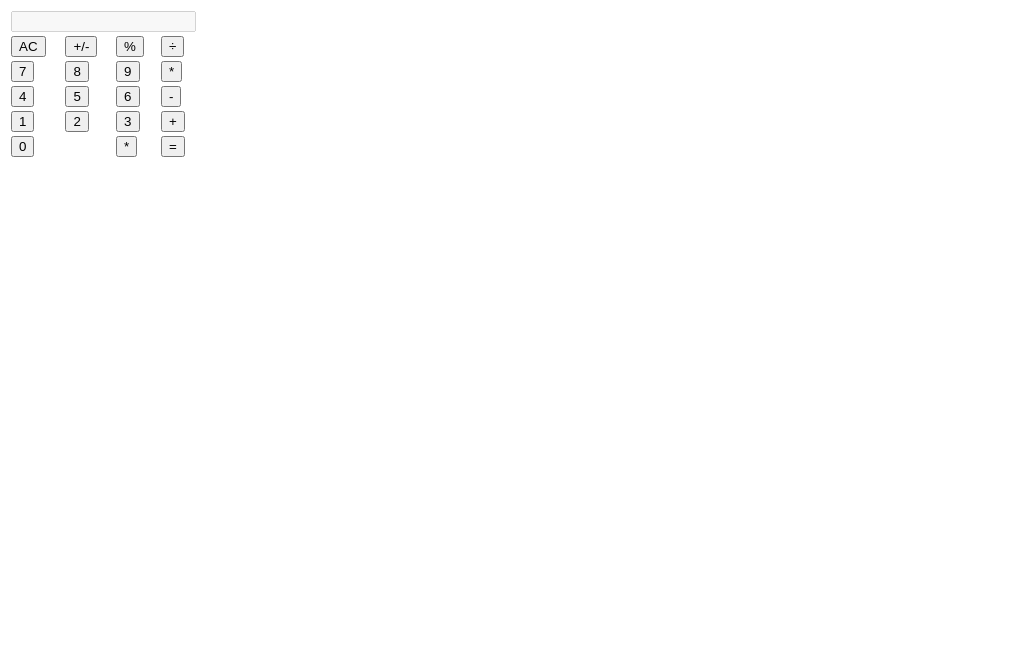
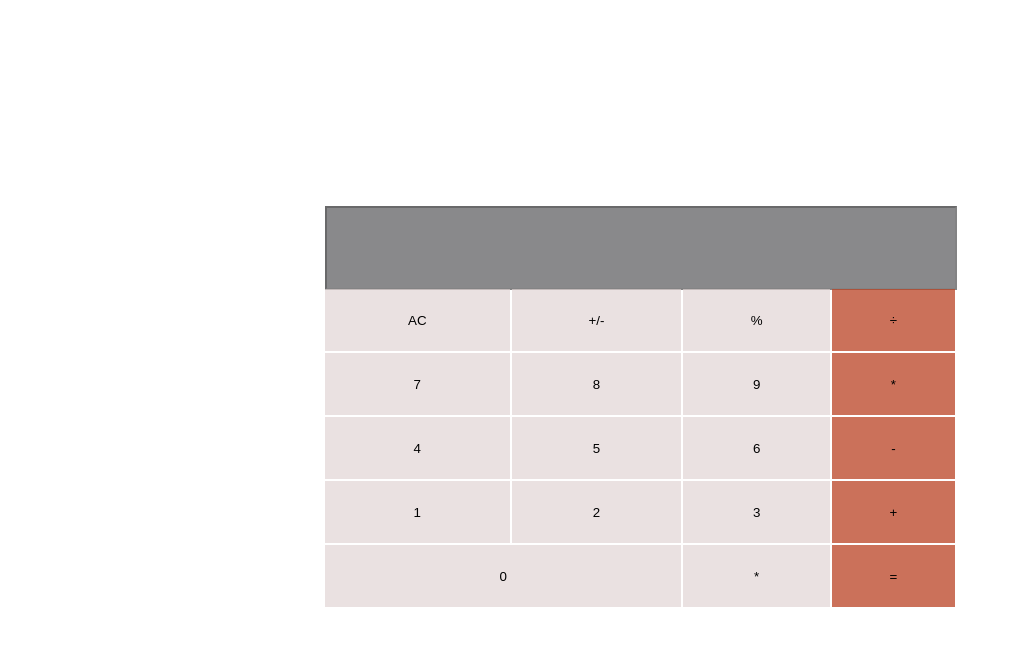
Before and after one commit to Alfred-KInyua/math-magicians, a React (Create React App) app: page / in a window 1280 px wide. Shown: the top 646 px of the page, without its empty margins (0-1009 px from the left). Built offline with nearby package versions, Linux system fonts and the light colour scheme.

Commit message:
add css files

```diff
--- a/src/components/style.css
+++ b/src/components/style.css
@@ -1 +1,46 @@
-/* No CSS *//*# sourceMappingURL=style.css.map */
+@import url("https://fonts.googleapis.com/css2?family=Abel&display=swap");
+.container {
+  display: -webkit-box;
+  display: -ms-flexbox;
+  display: flex;
+  -webkit-box-pack: center;
+      -ms-flex-pack: center;
+          justify-content: center;
+  -webkit-box-align: center;
+      -ms-flex-align: center;
+          align-items: center;
+  height: 100vh;
+}
+
+.calculator {
+  height: 50vh;
+  width: 50%;
+  border-collapse: collapse;
+}
+
+.answer {
+  font-family: Abel, 'Gill Sans', 'Gill Sans MT', Calibri, 'Trebuchet MS', sans-serif;
+  background-color: #39393d98;
+  color: #fefafa;
+  width: 99%;
+  height: 100%;
+}
+
+#orange {
+  background-color: rgba(187, 67, 37, 0.752);
+}
+
+input[type=button] {
+  font-family: 'Poppins', Arial, Helvetica, sans-serif;
+  background-color: rgba(224, 211, 211, 0.679);
+  color: black;
+  width: 100%;
+  height: 100%;
+  font-weight: 100;
+  border: unset;
+}
+
+input:active[type=button] {
+  background: #fcfcfc;
+}
+/*# sourceMappingURL=style.css.map */
--- a/src/components/style.scss
+++ b/src/components/style.scss
@@ -0,0 +1,40 @@
+@import url('https://fonts.googleapis.com/css2?family=Abel&display=swap');
+
+.container {
+  display: flex;
+  justify-content: center;
+  align-items: center;
+  height: 100vh;
+}
+
+.calculator {
+  height: 50vh;
+  width: 50%;
+  border-collapse: collapse;
+}
+
+.answer {
+  font-family: Abel, 'Gill Sans', 'Gill Sans MT', Calibri, 'Trebuchet MS', sans-serif;
+  background-color: #39393d98;
+  color: rgb(254, 250, 250);
+  width: 99%;
+  height: 100%;
+}
+
+#orange {
+  background-color: rgba(187, 67, 37, 0.752);
+}
+
+input[type=button] {
+  font-family: 'Poppins', Arial, Helvetica, sans-serif;
+  background-color: rgba(224, 211, 211, 0.679);
+  color: black;
+  width: 100%;
+  height: 100%;
+  font-weight: 100;
+  border: unset;
+}
+
+input:active[type=button] {
+  background: #fcfcfc;
+}
```
Also changed, not shown: 1 other file (tests, documents, lock files or other folders).
